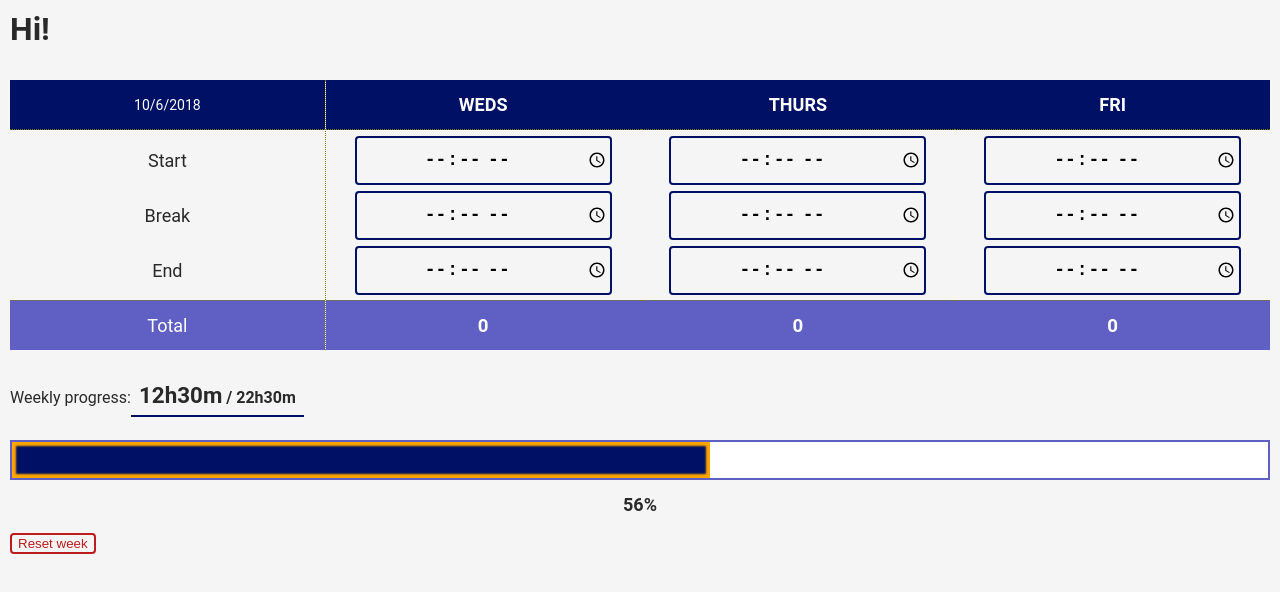
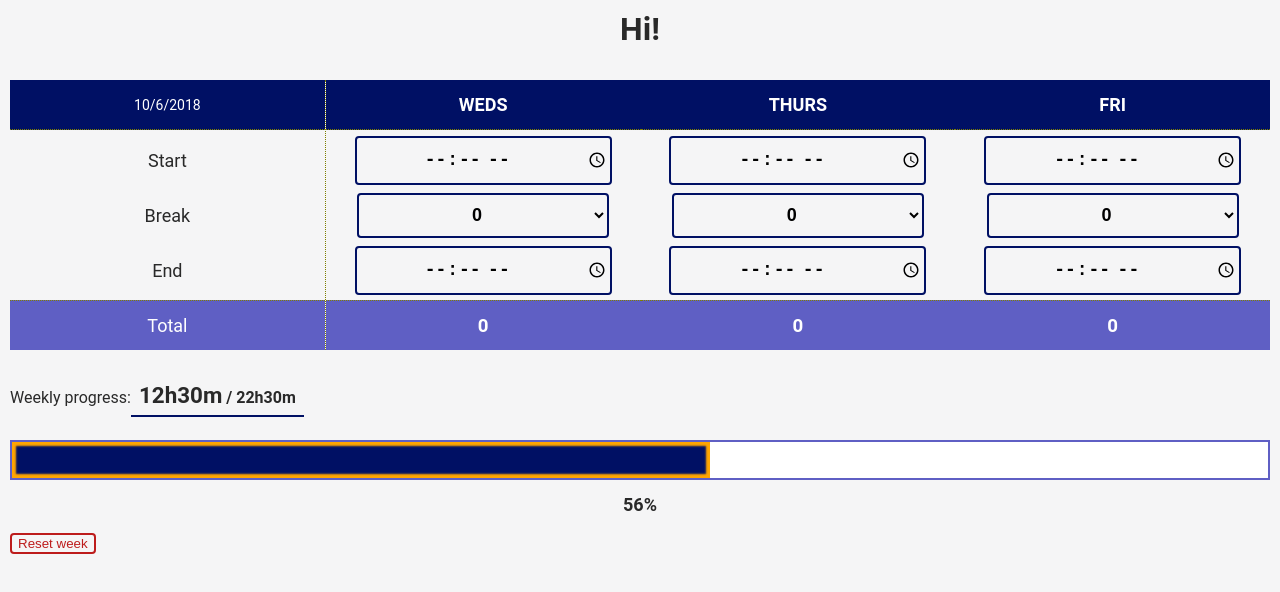
Before and after one commit to guywuy/sheaf-time-logger, a React (Create React App) app: page / in a window 1280 px wide. Shown: the top 592 px of the page. Built offline with nearby package versions, Linux system fonts and the light colour scheme.

Commit message:
Improved logic for updating weekly progress

```diff
--- a/src/App.js
+++ b/src/App.js
@@ -57,7 +57,7 @@ class App extends Component {
     }
 
     for (let day in this.state.time) {
-      let dayTotal = (this.state.time[day].total && this.state.time[day].total > 0) ? this.state.time[day].total : 0;
+      let dayTotal = (this.state.time[day].total && (this.state.time[day].total > 0)) ? this.state.time[day].total : 0;
       totalForTheWeek += dayTotal
     }
 
@@ -109,7 +109,20 @@ class App extends Component {
         break;
     }
 
+    let totalForTheWeek = 0;
+
+    for (let day in this.state.time) {
+      // If day is the updated day, use the new totalTime, else add the day.total from state
+      if (day === whichDay) {
+        totalForTheWeek += totalTime
+      } else {
+        let dayTotal = (this.state.time[day].total && (this.state.time[day].total > 0)) ? this.state.time[day].total : 0;
+        totalForTheWeek += dayTotal
+      }
+    }
+
     this.setState({
+      weeklyTotalProgress : totalForTheWeek,
       time : {
         ...this.state.time,
         [whichDay]: {
@@ -118,7 +131,7 @@ class App extends Component {
           'total' : totalTime
         },
       }
-    }, this.updateWeeklyProgress())
+    })
   }
 
   resetWeek(){
--- a/src/Day.js
+++ b/src/Day.js
@@ -6,6 +6,8 @@ export const Day = ({
   timeValue,
   onChange
 }) => {
+
+  const breakTimeOptions = [0, 5, 10, 15, 20, 25, 30, 35, 40, 45, 50, 55, 60];
   return (
     <div className="day">
       <div className="day__dayname">
@@ -26,14 +28,21 @@ export const Day = ({
 
       <div>
         <label htmlFor={`time-${ whichDay }-break`}>Break</label>
-        <input
-          type="time"
+        <select
           id={`time-${ whichDay }-break`}
           data-day={ whichDay }
           data-period="break"
-          value={(timeValue && timeValue.break) ? timeValue.break : ''}
+          value={(timeValue && timeValue.break) ? timeValue.break : 0}
           onChange={onChange}
-          />
+        >
+          { breakTimeOptions.map((option, i) => {
+            return (
+              <option value={option} key={i}>{option}</option>
+              )
+          }) }
+
+        </select>
+
       </div>
 
       <div>
--- a/src/index.css
+++ b/src/index.css
@@ -12,6 +12,7 @@ h1, h2, h3, h4, h5 {
 }
 header {
   margin-bottom: 2rem;
+  text-align: center;
 }
 
 .timelog {
@@ -63,7 +64,8 @@ header {
   font-size: 18px;
 }
 
-.day input {
+.day input,
+.day select {
   width: 80%;
   height: 90%;
   text-align: center;
--- a/src/utils.js
+++ b/src/utils.js
@@ -12,10 +12,8 @@ export function getDifferenceBetweenTimesInMinutes(start, end, breakTime){
     let totalTimeInMinutes = (totalHours*60) + totalMinutes;
 
     if (breakTime){
-        let breakInMins = (parseInt(breakTime.split(':')[0], 10)*60) + parseInt(breakTime.split(':')[1], 10)
-        totalTimeInMinutes -= breakInMins;
+        totalTimeInMinutes -= parseInt(breakTime, 10);
     }
-
 
     return totalTimeInMinutes;
 }
```
